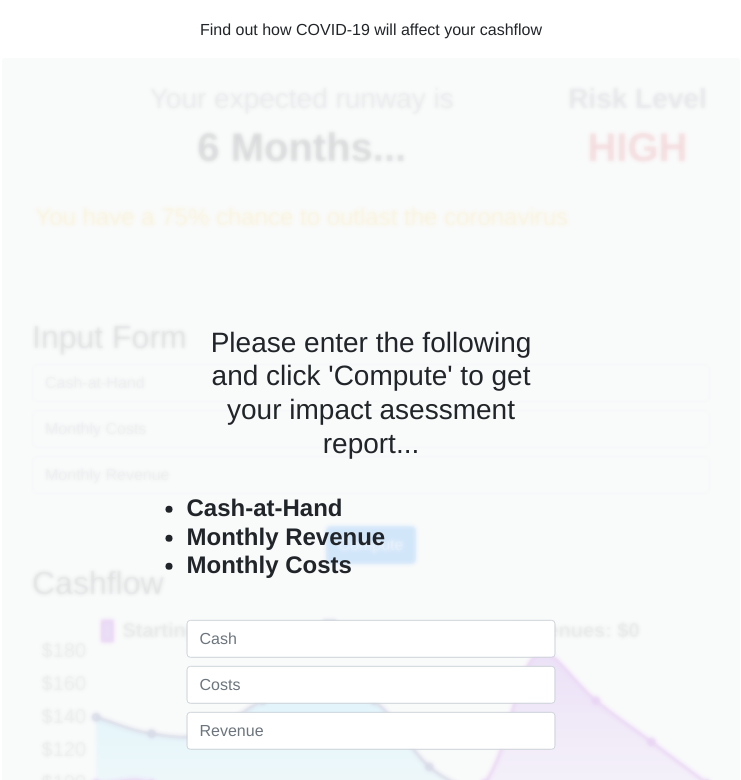
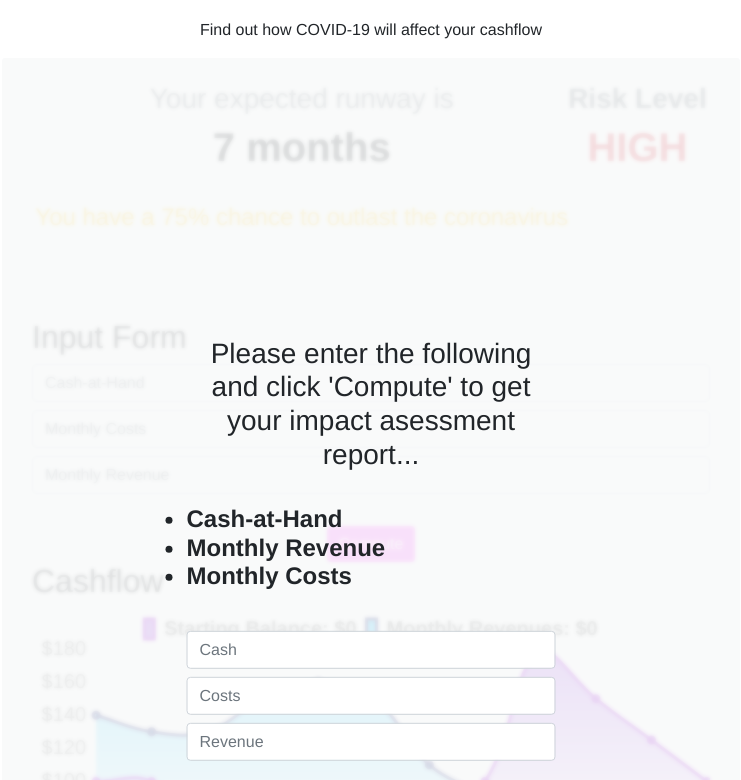
Before and after one commit to COVIDImpact/CovidImpact, a Vue app in the folder app/: page /assessment in a window 1280 px wide. Shown: the part 224-1004 px from the top of the page, without its empty margins (269-1010 px from the left). Built offline with nearby package versions, Linux system fonts and the light colour scheme.

Commit message:
fixed algo for analytics section

```diff
--- a/app/src/components/Analytics.vue
+++ b/app/src/components/Analytics.vue
@@ -49,6 +49,7 @@
           <div class="text-center">
             <br />
             <b-button
+              class="input-btn"
               ref="cancel"
               @click="
                 compute();
@@ -63,7 +64,7 @@
       <div class="text-center con-graph">
         <div class="row1">
           <div class="column1">
-            <Runway></Runway>
+            <Runway :runway="monthlyRunway"></Runway>
           </div>
           <div class="column1">
             <RiskLevel></RiskLevel>
@@ -84,7 +85,7 @@
         </div>
         <div class="text-center">
           <br />
-          <b-button @click="compute()" variant="primary">Compute</b-button>
+          <b-button class="input-btn" @click="compute()" variant="primary">Compute</b-button>
           <br />
         </div>
         <h2 class="text-black float-left">Cashflow</h2>
@@ -126,6 +127,7 @@
   },
   data() {
     return {
+      monthlyRunway: 7,
       datacollection: null,
       currentBalance: "",
       burnRate: "",
@@ -164,6 +166,8 @@
       isDead: false
     };
   },
+  // props: [`${this.timeLeft}`],
+
   async mounted() {
     var now = moment();
     for (let i = 0; i < 12; i++) {
@@ -177,14 +181,6 @@
     this.fillOptions();
   },
   methods: {
-    // onShown() {
-    //   // Focus the cancel button when the overlay is showing
-    //   this.$refs.cancel.focus();
-    // },
-    // onHidden() {
-    //   // Focus the show button when the overlay is removed
-    //   this.$refs.show.focus();
-    // },
     formatBalance(value) {
       if (!Number.isInteger(value)) {
         value = value.toFixed(2);
@@ -233,7 +229,7 @@
             type: "line"
           },
           {
-            label: "Average Monthly Revenues",
+            label: "Monthly Revenues",
             backgroundColor: "#9400D3",
             borderColor: "#191970",
             borderWidth: 3,
@@ -245,10 +241,16 @@
     },
     compute() {
       this.updateCurrentBalance();
+      this.updateResults();
       this.fillData(this.balanceData, this.revenueData, this.labels);
+    },
+    updateResults() {
+      const runway = this.currentBalance / this.burnRate;
+      this.monthlyRunway = runway;
     },
     updateCurrentBalance() {
       var updatedBalance = this.currentBalance;
+
       if (!(updatedBalance === "")) {
         updatedBalance = parseInt(this.currentBalance);
       } else updatedBalance = 0;
@@ -413,7 +415,7 @@
   margin-top: 0em;
 }
 .bcard {
-  height: 800px;
+  height: 820px;
   width: 100%;
   position: relative;
 }
@@ -454,12 +456,26 @@
 .input-box--item {
   margin-bottom: 0.5em;
 }
+.input-btn {
+  background-color: #f958ff;
+  outline: #f958ff;
+  border: #f958ff;
+}
+.input-btn:hover {
+  background-color: #c168c4;
+  outline: #c168c4;
+  border: #c168c4;
+}
 @media screen and (min-width: 768px) {
   .chart-con {
     width: 768px;
     margin: 0 auto;
     margin-bottom: 4em;
   }
+  /* .input-box {
+    display: flex;
+    flex-direction: row;
+  } */
 }
 @media screen and (min-width: 1200px) {
   .ana-graph-card {
--- a/app/src/components/CallToAction.vue
+++ b/app/src/components/CallToAction.vue
@@ -85,6 +85,7 @@
   display: flex;
   flex-direction: row;
   align-items: center;
+  transition: all 0.3s cubic-bezier(0.05, 0.03, 0.35, 1);
 }
 
 .cta__con__form--input {
@@ -96,6 +97,7 @@
   width: 100%;
   font-size: 1em;
   line-height: 2em;
+  transition: all 0.3s cubic-bezier(0.05, 0.03, 0.35, 1);
 }
 .cta__con__form--button {
   margin-top: 0.5em;
@@ -107,6 +109,7 @@
   padding: 0em 1em;
   background-color: #edf2f7;
   color: rgb(39, 37, 37);
+  transition: all 0.3s cubic-bezier(0.05, 0.03, 0.35, 1);
 }
 
 .cta__con__form--button:hover {
--- a/app/src/components/Runway.vue
+++ b/app/src/components/Runway.vue
@@ -3,11 +3,9 @@
     <br />
     <div class="text-center">
       <h3 class="text-secondary">Your expected runway is</h3>
-      <h1 class="font-weight-bold">6 Months...</h1>
+      <h1 class="font-weight-bold">{{`${runway} months`}}</h1>
       <br />
-      <h4 class="text-warning">
-        You have a 75% chance to outlast the coronavirus
-      </h4>
+      <h4 class="text-warning">You have a 75% chance to outlast the coronavirus</h4>
     </div>
     <br />
     <br />
@@ -15,7 +13,15 @@
 </template>
 
 <script>
-export default {};
+export default {
+  props: {
+    runway: {
+      type: Number,
+      required: true,
+      default: 0
+    }
+  }
+};
 </script>
 
 <style></style>
```
